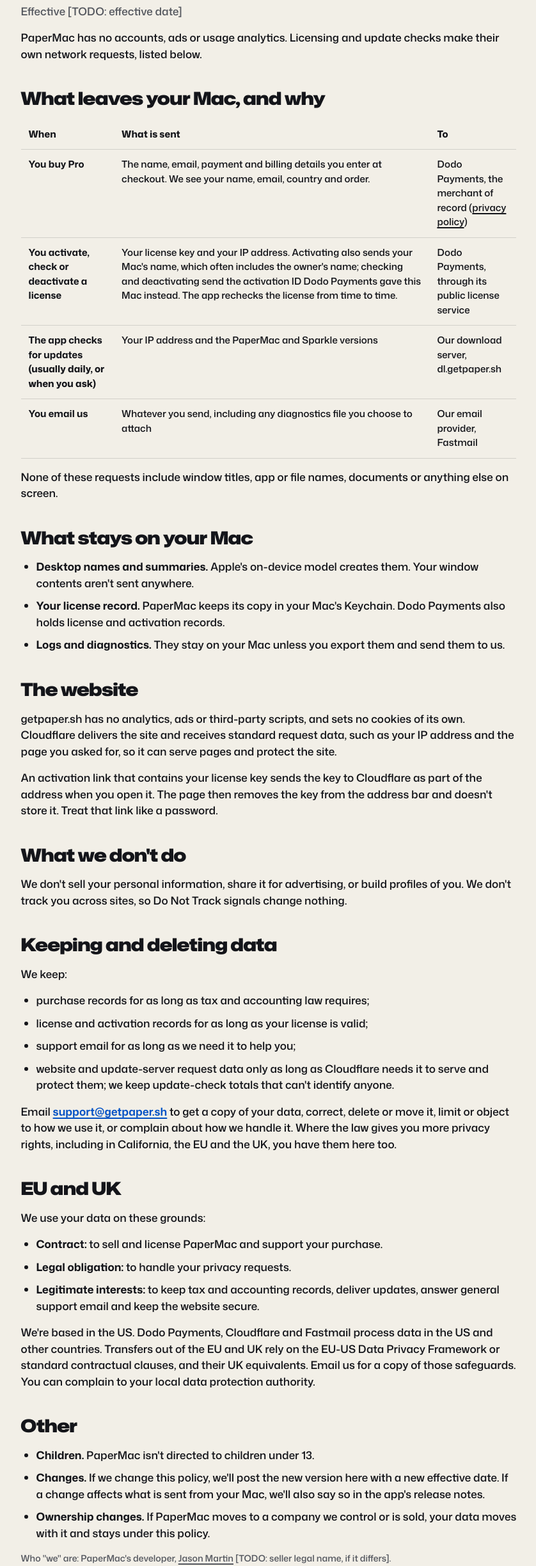
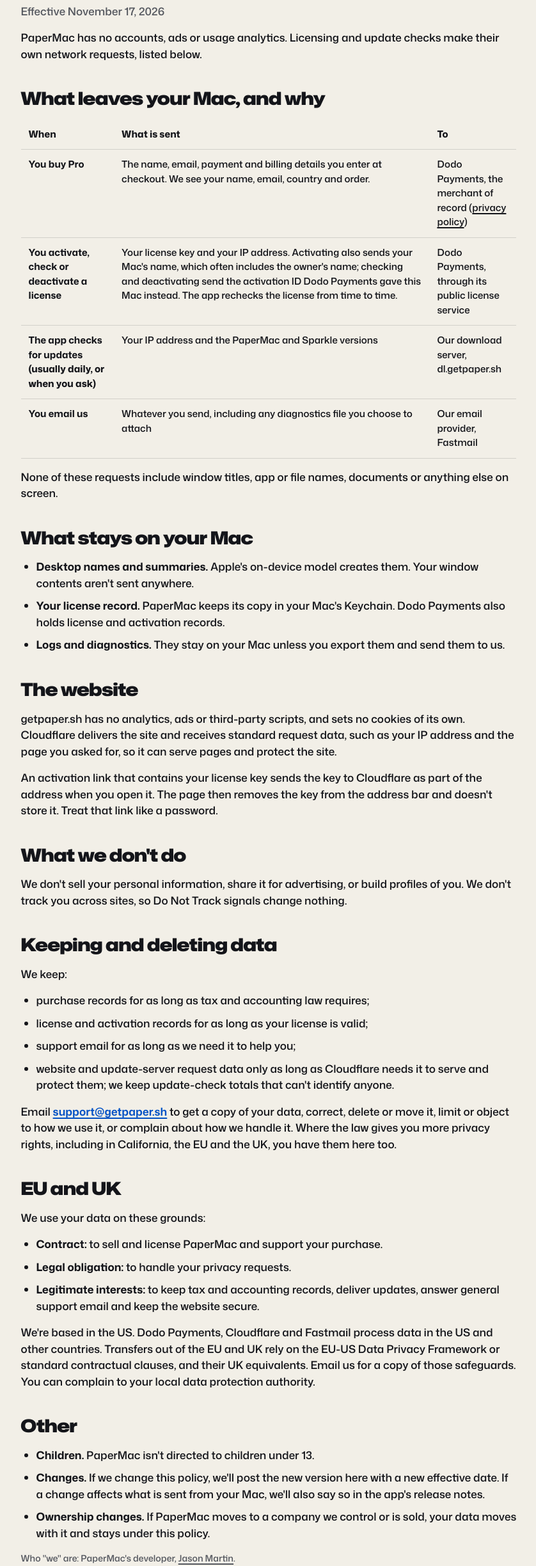
Before and after one commit to getpapersh/getpaper.sh, a plain HTML site: page site/privacy/index.html in a window 1280 px wide. Shown: the part 202-2650 px from the top of the page at 64% size, without its empty margins (220-1058 px from the left). Drawn offline with Linux system fonts and the light colour scheme.

Commit message:
build(site): rebuild site/ for the dated legal pages

```diff
--- a/site/privacy/index.html
+++ b/site/privacy/index.html
@@ -444,7 +444,7 @@ a[href^="mailto:"]:focus-visible {
 <header class="wrap top"><a class="brand" href="/mac/">PaperMac</a><nav aria-label="Page"><a href="/mac/">Back to PaperMac</a></nav></header>
 <main class="wrap legal">
 <h1>PaperMac Privacy Policy</h1>
-<p>Effective [TODO: effective date]</p>
+<p>Effective November 17, 2026</p>
 <p>PaperMac has no accounts, ads or usage analytics. Licensing and update checks make their own network requests, listed below.</p>
 <h2>What leaves your Mac, and why</h2>
 <div class="legal-table" role="region" aria-label="What leaves your Mac, and why" tabindex="0">
@@ -513,7 +513,7 @@ a[href^="mailto:"]:focus-visible {
 <li><strong>Changes.</strong> If we change this policy, we'll post the new version here with a new effective date. If a change affects what is sent from your Mac, we'll also say so in the app's release notes.</li>
 <li><strong>Ownership changes.</strong> If PaperMac moves to a company we control or is sold, your data moves with it and stays under this policy.</li>
 </ul>
-<p class="identity">Who "we" are: PaperMac's developer, <a href="https://github.com/jsonMartin">Jason Martin</a> [TODO: seller legal name, if it differs].</p>
+<p class="identity">Who "we" are: PaperMac's developer, <a href="https://github.com/jsonMartin">Jason Martin</a>.</p>
 <p>Questions: <a href="mailto:support@getpaper.sh">support@getpaper.sh</a></p>
 </main>
 <footer><div class="wrap"><a class="brand" href="/">Paper</a><nav aria-label="Legal"><a href="/terms">Terms</a> · <a href="/privacy">Privacy</a></nav><span>Help with the app: <a href="mailto:support@getpaper.sh">support@getpaper.sh</a></span></div></footer>
```
Also changed, not shown: site/terms/index.html (+1 -1 lines).
